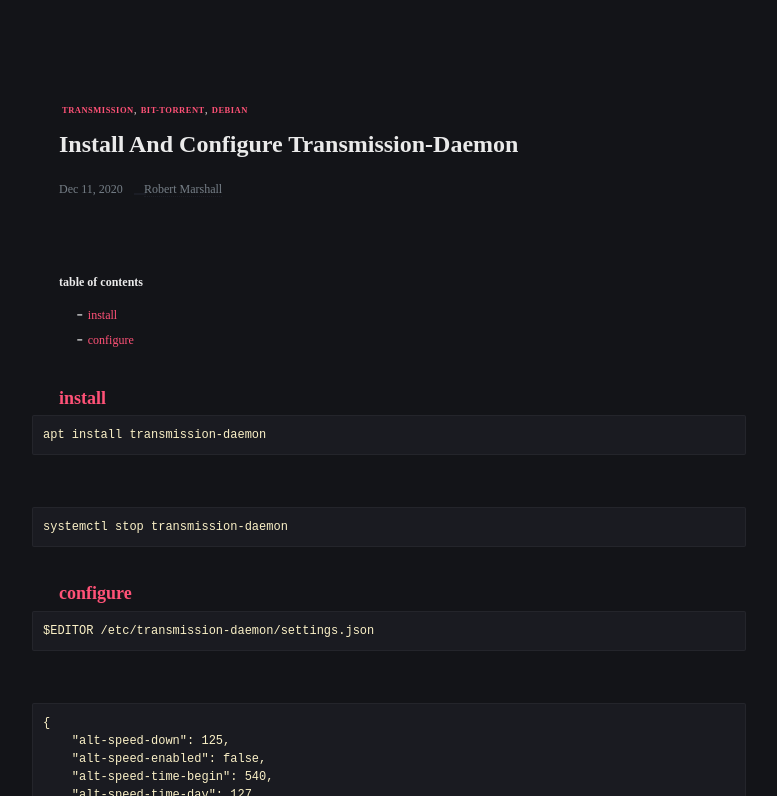
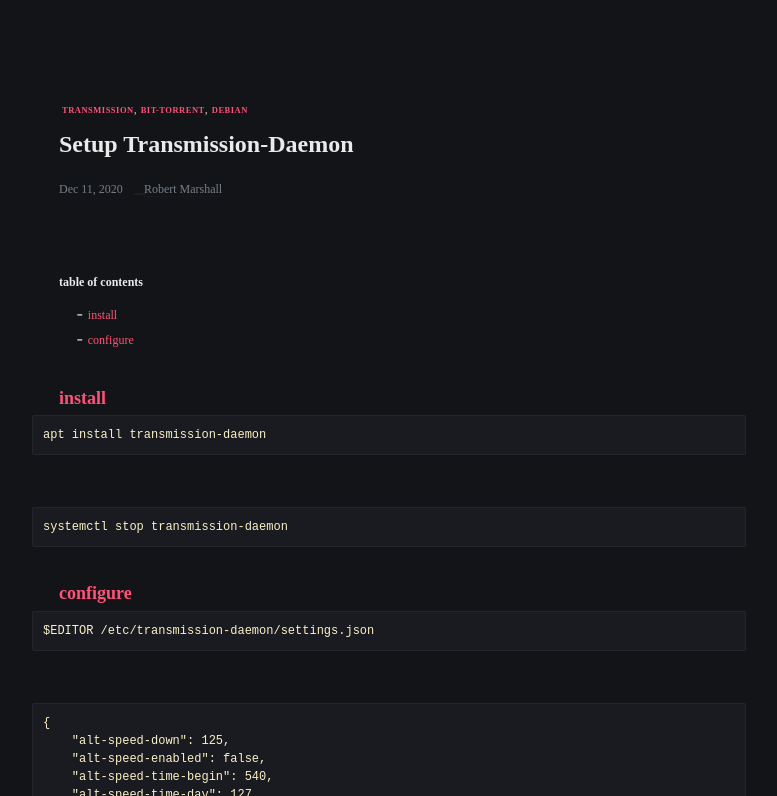
Before and after one commit to robert-marshall/xyz, a Jekyll site: the page built from _posts/2020-12-11-setup-transmission-daemon.md, in a window 1280 px wide and 900 px high, cut to the strip 104-900 px from the top of the window. Shown: the whole strip, without its empty margins (251-1028 px from the left). Built offline with Jekyll 4.4.1, drawn with Linux system fonts in a browser that asks for light colours.

Commit message:
Fucking templates.

```diff
--- a/_posts/2020-12-11-install-and-configure-transmission-daemon.md
+++ b/_posts/2020-12-11-setup-transmission-daemon.md
@@ -1,6 +1,6 @@
 ---
 layout: post
-title: "Install And Configure Transmission-Daemon"
+title: "Setup Transmission-Daemon"
 date: 2020-12-11
 tags: [transmission, bit-torrent, debian]
 ---
```
